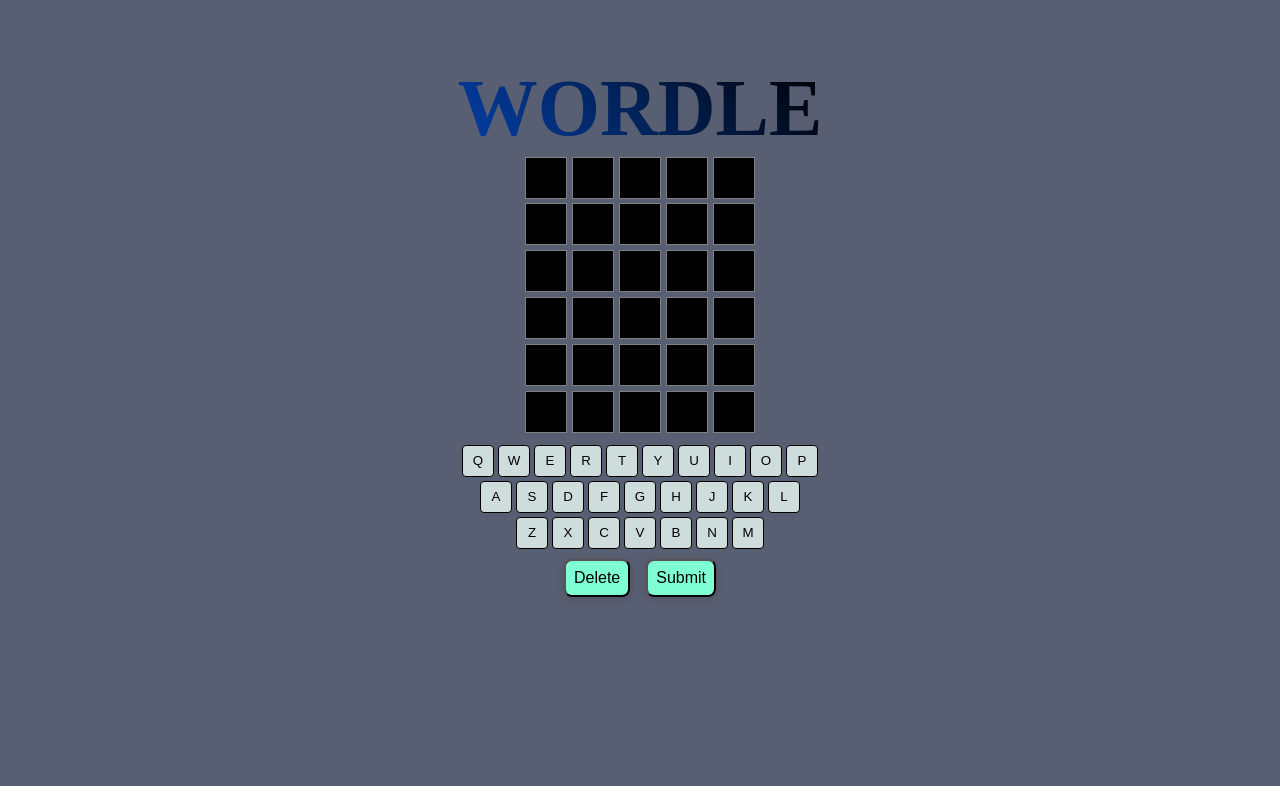
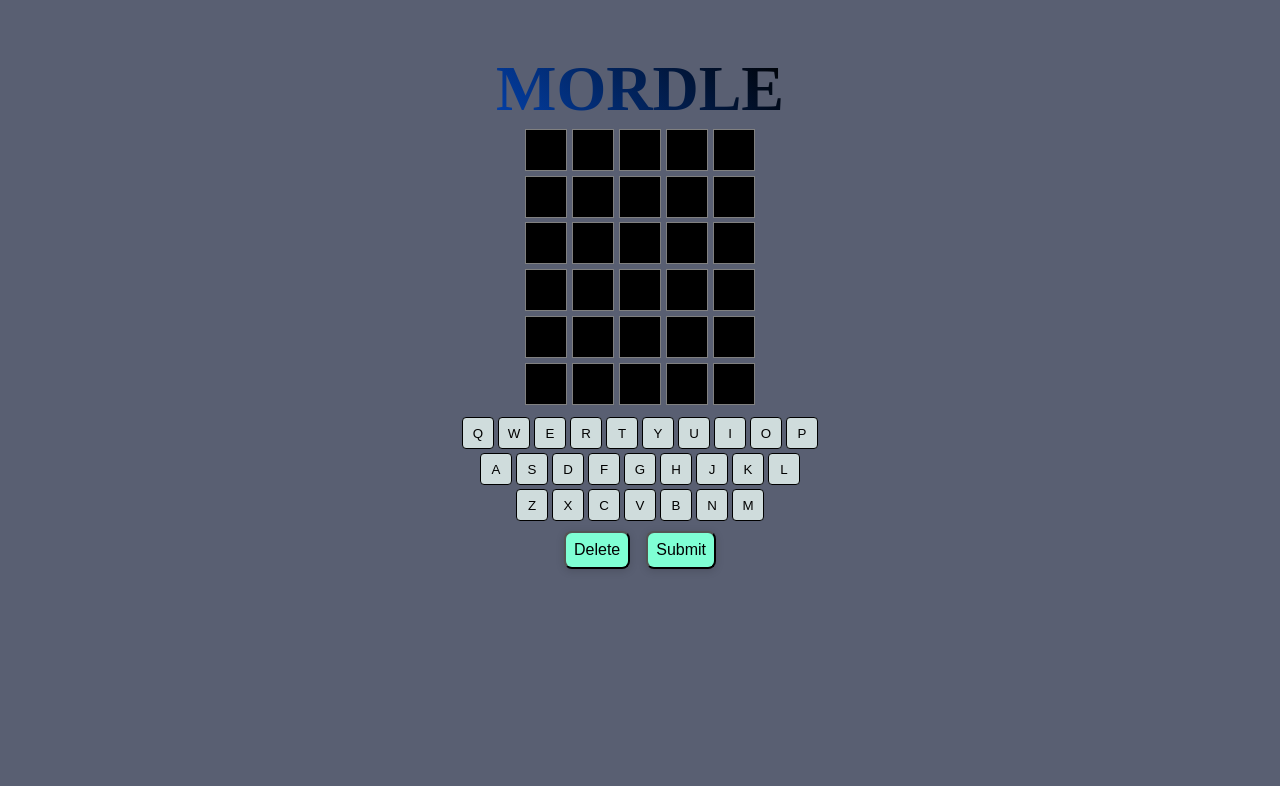
Before and after one commit to MRKnutson/vue-wordle-clone, a Vue app: page / in a window 1280 px wide. Built offline with nearby package versions, Linux system fonts and the light colour scheme.

Commit message:
changed name

```diff
--- a/public/index.html
+++ b/public/index.html
@@ -5,7 +5,7 @@
     <meta http-equiv="X-UA-Compatible" content="IE=edge">
     <meta name="viewport" content="width=device-width,initial-scale=1.0">
     <link rel="icon" href="<%= BASE_URL %>favicon.ico">
-    <title><%= htmlWebpackPlugin.options.title %></title>
+    <title>Mordle</title>
   </head>
   <body>
     <noscript>
--- a/src/App.vue
+++ b/src/App.vue
@@ -21,7 +21,7 @@
 
 <template>
   <div class="wrapper">
-    <h1 class="title">Wordle</h1>
+    <h1 class="title">Mordle</h1>
     <GuessLine
       v-for="(guess, index) in store.iterableGuesses"
       :key="index"
@@ -31,7 +31,7 @@
     />
     <QwertyBoard />
     <h1 v-if="store.won">You Won!</h1>
-    <h1 v-if="store.lost">You Lost!</h1>
+    <h1 v-if="store.lost && !store.won">The word was {{ store.word }}!</h1>
     <button v-if="store.won || store.lost" @click="store.init" class="button">
       Play Again
     </button>
@@ -57,7 +57,7 @@
 
 .title {
   margin-bottom: 0;
-  font-size: 5rem;
+  font-size: 4rem;
   font-weight: bold;
   text-transform: uppercase;
   background-clip: text;
```
